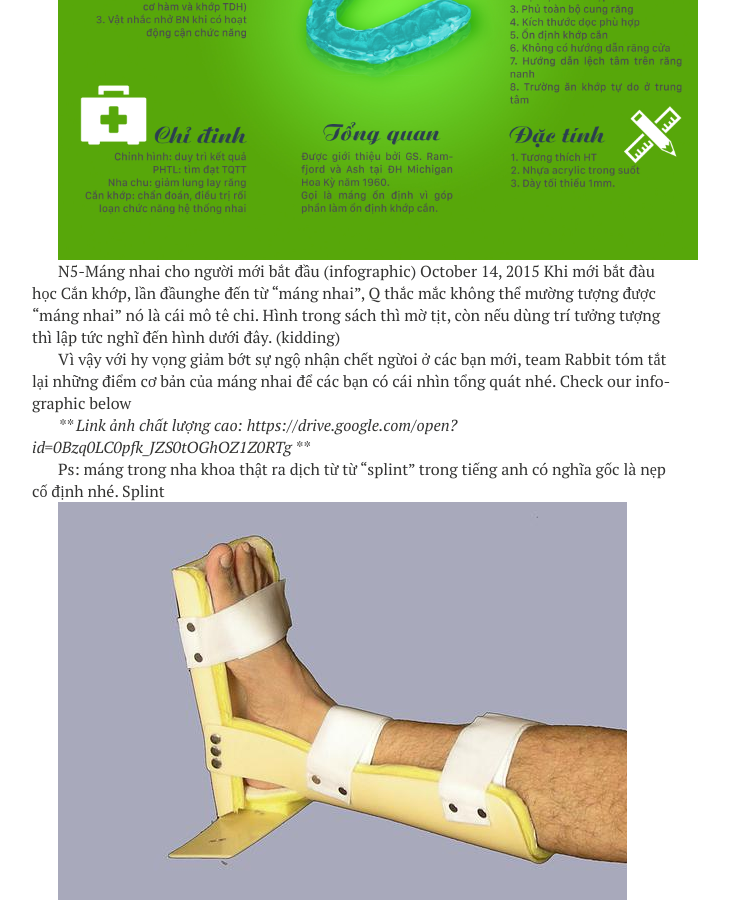
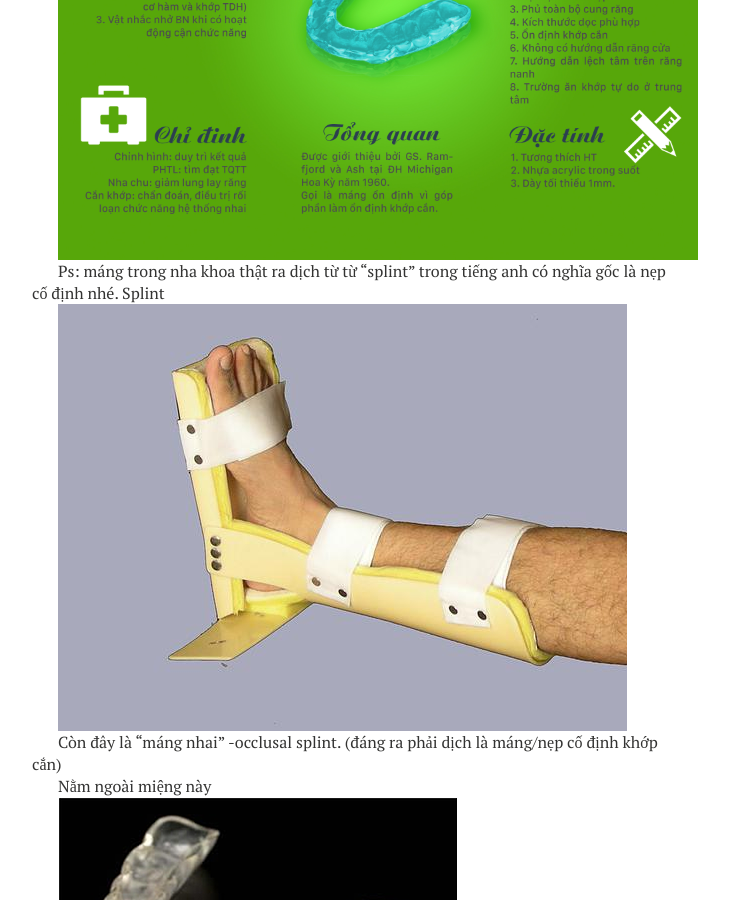
Before and after one commit to therabbitteam/therabbitteam.github.io, a Jekyll site: the page built from _posts/2015-10-29-mang-nhai-cho-nguoi-moi-bat-dau-infographic.md, in a window 1280 px wide and 900 px high, scrolled down 639 px. Shown: the whole window, without its empty margins (288-1017 px from the left). Built offline with Jekyll 4.4.1, drawn with Linux system fonts in a browser that asks for light colours; nearby versions of some CDN libraries.

Commit message:
Updated 2015-10-29-mang-nhai-cho-nguoi-moi-bat-dau-infographic.md

```diff
--- a/_posts/2015-10-29-mang-nhai-cho-nguoi-moi-bat-dau-infographic.md
+++ b/_posts/2015-10-29-mang-nhai-cho-nguoi-moi-bat-dau-infographic.md
@@ -19,19 +19,6 @@ Vì vậy với hy vọng giảm bớt sự ngộ nhận chết ngừoi ở các
 
 ![mang nhai.jpg]({{site.baseurl}}/images/posts/mang%20nhai.jpg)
 
-
-N5-Máng nhai cho người mới bắt đầu (infographic)
-October 14, 2015
-Khi mới bắt đàu học Cắn khớp, lần đầunghe đến từ "máng nhai", Q thắc mắc không thể mường tượng được "máng nhai" nó là cái mô tê chi. Hình trong sách thì mờ tịt, còn nếu dùng trí tưởng tượng thì lập tức nghĩ đến hình dưới đây.  (kidding)
-
-
-
-Vì vậy với hy vọng giảm bớt sự ngộ nhận chết ngừoi ở các bạn mới, team Rabbit tóm tắt lại những điểm cơ bản của máng nhai để các bạn có cái nhìn tổng quát nhé.
-Check our info-graphic below
-
-*** Link ảnh chất lượng cao: https://drive.google.com/open?id=0Bzq0LC0pfk_JZS0tOGhOZ1Z0RTg ***
-
-
 Ps: máng trong nha khoa thật ra dịch từ từ "splint" trong tiếng anh có nghĩa gốc là nẹp cố định nhé.
 Splint
 
```
Also changed, not shown: other parts of _posts/2015-10-29-mang-nhai-cho-nguoi-moi-bat-dau-infographic.md (+1 -1 lines).
